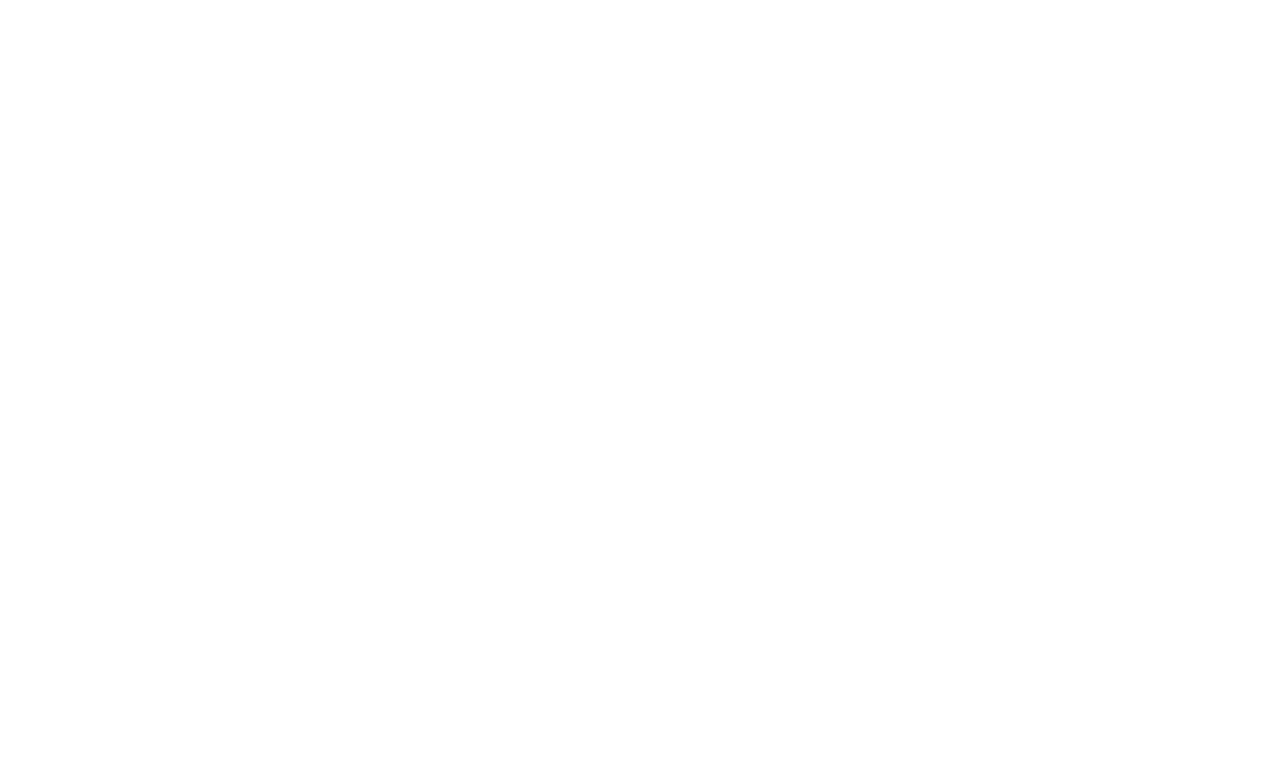
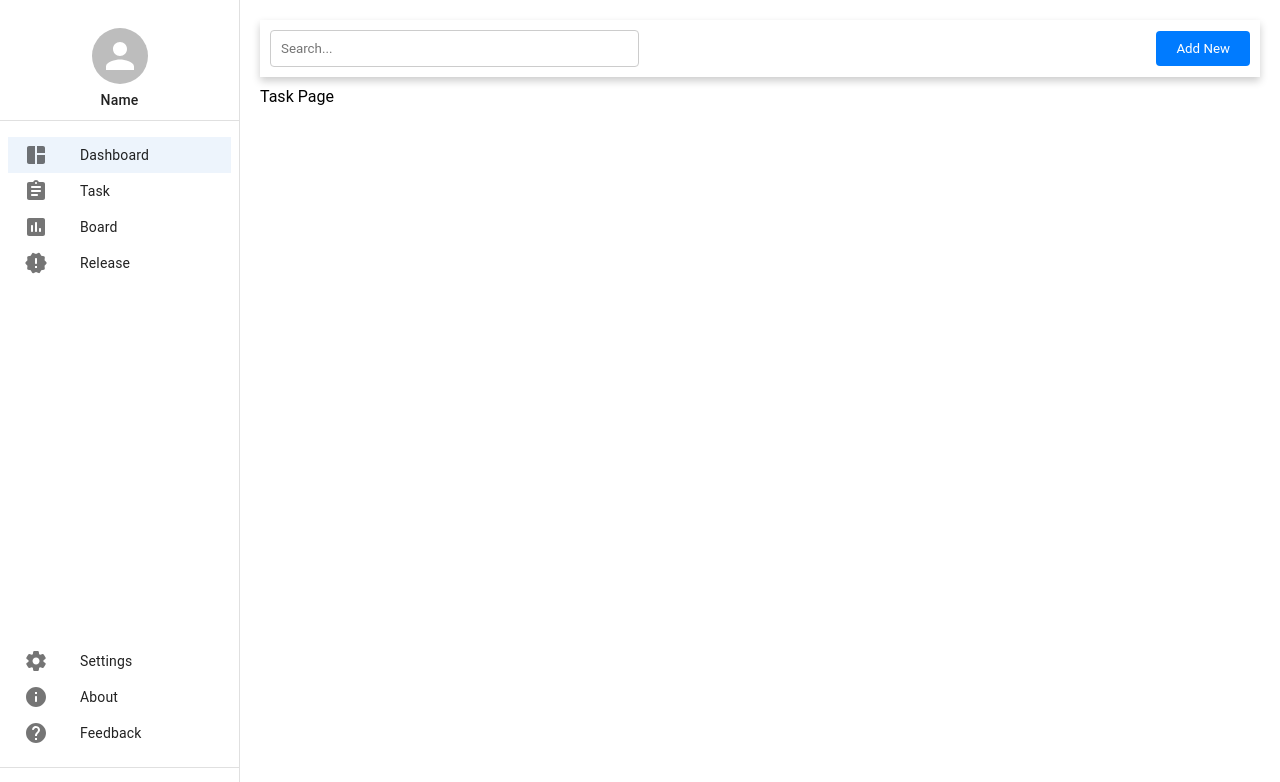
Before and after one commit to prabakaran03061998/march_24_project_management, a React (Create React App) app in the folder todolist/: page /task in a window 1280 px wide. Before the commit this address had no page. Shown: the top 782 px of the page. Built offline with nearby package versions, Linux system fonts and the light colour scheme; the HTML template or start-up script is replaced by a standard one.

Commit message:
Navigation

```diff
--- a/todolist/src/App.js
+++ b/todolist/src/App.js
@@ -3,6 +3,8 @@ import { BrowserRouter, Route, Routes } from 'react-router-dom';
 import LoginPage from './pages/login-page';
 import RegisterPage from './pages/register-page';
 import HomePage from './pages/home-page';
+import BasicTable from './pages/Status-page';
+import MenuContent from './components/MenuContent';
 
 
 function App() {
@@ -11,7 +13,8 @@ function App() {
     <Routes>
         <Route path='/login' element={<LoginPage/>}/>
         <Route path='/register' element={<RegisterPage/>}/>
-        <Route path='/' element={<HomePage/>}/>
+        <Route path='*' element={<HomePage/>}/>
+        <Route path="/Board" element={<BasicTable />} />
     </Routes>
     </BrowserRouter>
   )
--- a/todolist/src/components/MenuContent.js
+++ b/todolist/src/components/MenuContent.js
@@ -12,27 +12,30 @@ import HelpRoundedIcon from '@mui/icons-material/HelpRounded';
 import AssessmentRoundedIcon from '@mui/icons-material/AssessmentRounded';
 import NewReleasesRoundedIcon from '@mui/icons-material/NewReleasesRounded';
 import SpaceDashboardIcon from '@mui/icons-material/SpaceDashboard';
+import { useNavigate, useRoutes } from 'react-router-dom';
 
 const mainListItems = [
-  { text: 'Dashboard', icon: <SpaceDashboardIcon />, path: '/dashboard' },
-  { text: 'Task', icon: <AssignmentRoundedIcon />, path: '/todo' },
-  { text: 'Board', icon: <AssessmentRoundedIcon />, path: '/status' },
-  { text: 'Release', icon: <NewReleasesRoundedIcon />, path: '/user' },
+  {id:0, text: 'Dashboard', icon: <SpaceDashboardIcon />, path: '/' },
+  {id:1, text: 'Task', icon: <AssignmentRoundedIcon />, path: '/task' },
+  {id:2, text: 'Board', icon: <AssessmentRoundedIcon />, path: '/status' },
+  {id:3, text: 'Release', icon: <NewReleasesRoundedIcon />, path: '/user' },
 ];
 
 const secondaryListItems = [
-  { text: 'Settings', icon: <SettingsRoundedIcon /> },
-  { text: 'About', icon: <InfoRoundedIcon /> },
-  { text: 'Feedback', icon: <HelpRoundedIcon /> },
+  {id:0, text: 'Settings', icon: <SettingsRoundedIcon /> },
+  {id:1, text: 'About', icon: <InfoRoundedIcon /> },
+  {id:2, text: 'Feedback', icon: <HelpRoundedIcon /> },
 ];
 
-export default function MenuContent() {
+const   MenuContent =  () =>{
+  const navigate=useNavigate();
+  const [selectedPath,setSelectedPath]=React.useState(0);
   return (
     <Stack sx={{ flexGrow: 1, p: 1, justifyContent: 'space-between' }}>
       <List dense>
         {mainListItems.map((item, index) => (
-          <ListItem key={index} disablePadding sx={{ display: 'block' }}>
-            <ListItemButton selected={index === 0}>
+          <ListItem  key={index} disablePadding sx={{ display: 'block' }}>
+            <ListItemButton onClick={()=>{navigate(item.path);setSelectedPath(item.id)}} selected={index === selectedPath}>
               <ListItemIcon>{item.icon}</ListItemIcon>
               <ListItemText primary={item.text} />
             </ListItemButton>
@@ -53,3 +56,5 @@ export default function MenuContent() {
     </Stack>
   );
 }
+
+export default MenuContent;
--- /dev/null
+++ b/todolist/src/components/PageContent.js
@@ -0,0 +1,30 @@
+import { Route, Routes } from "react-router-dom";
+
+import routes from "../data/routes";
+import Home from "../pages/home-page";
+import { Suspense } from "react";
+import { CircularProgress } from "@mui/material";
+
+const PageContent = () => {
+  return (
+    <Suspense fallback={<CircularProgress />}>
+      <Routes>
+        {routes.map((route, index) => {
+          return (
+            route.element && (
+              <Route
+                key={index}
+                path={route.path}
+                exact={route.exact}
+                name={route.name}
+                element={route.element}
+              />
+            )
+          );
+        })}
+      </Routes>
+    </Suspense>
+  );
+};
+
+export default PageContent;
--- /dev/null
+++ b/todolist/src/data/routes.js
@@ -0,0 +1,13 @@
+
+import React,{Component} from 'react';
+import DashboardPage from '../pages/dashboard-page';
+
+const Task= React.lazy(()=>import('../pages/task-page'))
+
+const routes=[
+    {path:"/", exact:true, name:'dashboard', element:<DashboardPage/>},
+    {path:"/task", name:'Home', element:<Task/>},
+
+]
+
+export default routes;
--- /dev/null
+++ b/todolist/src/pages/dashboard-page.js
@@ -0,0 +1,8 @@
+
+const DashboardPage = () =>{
+    return (<>
+        Dashboard Page
+    </>)
+}
+
+export default DashboardPage;
--- a/todolist/src/pages/home-page.js
+++ b/todolist/src/pages/home-page.js
@@ -1,18 +1,17 @@
 import React from "react";
 import SideBar from "../components/sidebar";
-import BasicTable from "./Status-page";
 import "../style/Home-page.css";
 import Navbar from "../components/NavBar";
+import PageContent from "../components/PageContent";
 
 function Home(){
     return(
     <div className="home-container">
 
         <SideBar className="sidebar"/>
-        {/* ********* ** Ststus Table ** ********** */}
         <div className="table-container">
             <Navbar/>
-            <BasicTable />
+            <PageContent/>
         </div>
 
     </div>
--- /dev/null
+++ b/todolist/src/pages/task-page.js
@@ -0,0 +1,8 @@
+
+const TaskPage = () =>{
+    return (<>
+        Task Page
+    </>)
+}
+
+export default TaskPage;
```
